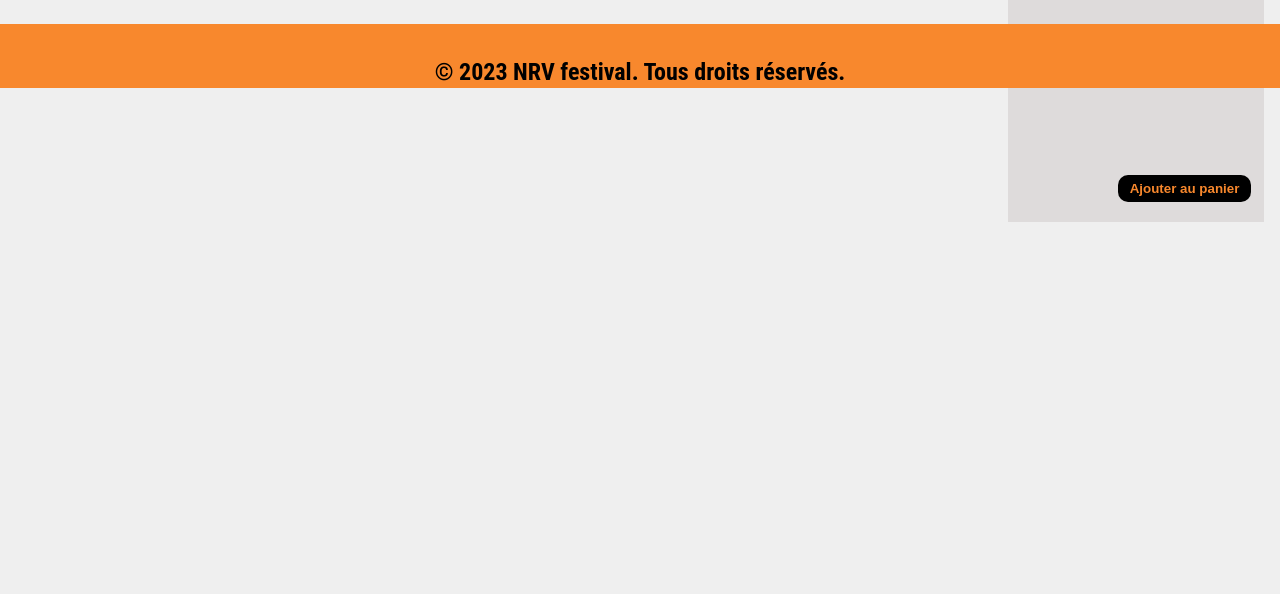
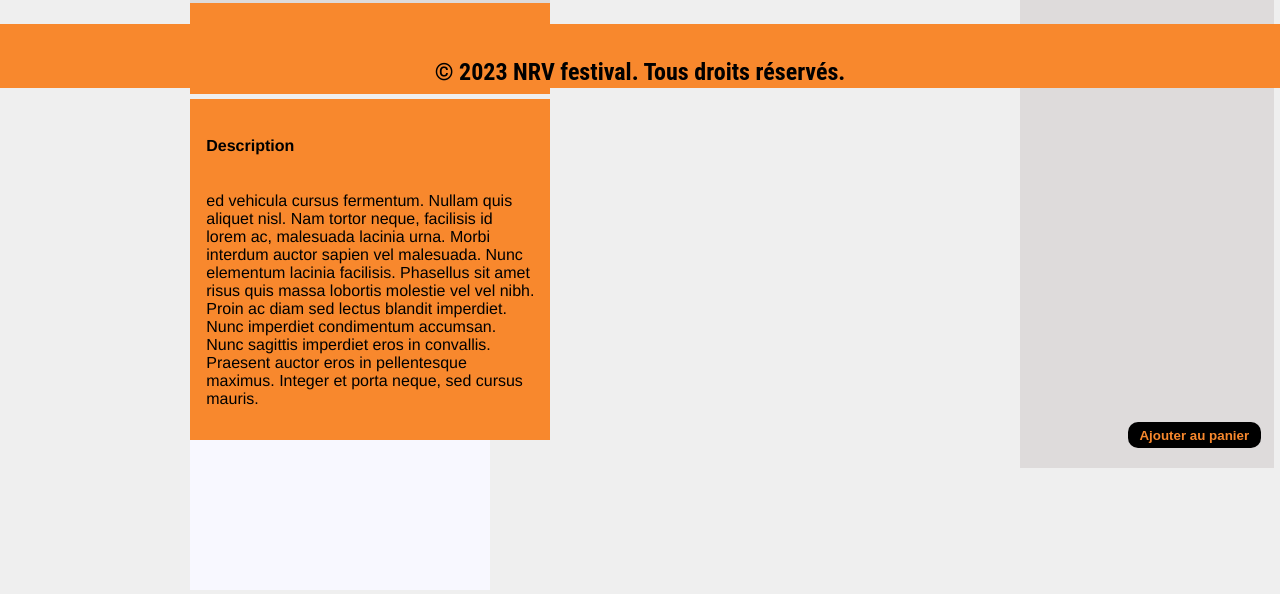
Before and after one commit to JulesSteelandt/NRV.net, a PHP site: page /public/html/page_soirees.html in a window 1280 px wide. Shown: the part 712-1306 px from the top of the page. Before the commit the page ends 934 px from the top, so only its background shows below. Run offline with PHP 8.4, Linux system fonts and the light colour scheme; style sheets or scripts are compiled from the project's sources.

Commit message:
maj soirée

```diff
--- a/web/public/html/page_soirees.html
+++ b/web/public/html/page_soirees.html
@@ -53,19 +53,25 @@
                 </div>
             </div>
         </div>
-        <div>
+        <div class="spectacleSoiree">
             <!-- nombre dépend du nombre de spectacle dans la soirée -->
-            <article class="spectacleSoiree">
+            <article class="spectacle" id="spectacle">
                 <!-- picture plus tard -->
-                <img src="" alt="">
+                <img src="../images/imgSpectacle.png" alt="imgSpec">
                 <div id="infoSpectacle">
-                    <h3></h3>
-                    <h3></h3>
-                    <h3></h3>
+                    <h3>Titre</h3>
+                    <h3>Artiste</h3>
+                    <h3>Style</h3>
                 </div>
                 <div id="description">
-                    <h4></h4>
-                    <p></p>
+                    <h4>Description</h4>
+                    <p>ed vehicula cursus fermentum. Nullam quis aliquet nisl.
+                        Nam tortor neque, facilisis id lorem ac, malesuada lacinia
+                        urna. Morbi interdum auctor sapien vel malesuada.
+                        Nunc elementum lacinia facilisis. Phasellus sit amet risus quis massa lobortis
+                        molestie vel vel nibh. Proin ac diam sed lectus blandit imperdiet.
+                        Nunc imperdiet condimentum accumsan. Nunc sagittis imperdiet eros in convallis.
+                        Praesent auctor eros in pellentesque maximus. Integer et porta neque, sed cursus mauris. </p>
                 </div>
                 <video></video>
 
@@ -95,4 +101,5 @@
 <footer>
     <p>&copy; 2023 NRV festival. Tous droits réservés.</p>
 </footer>
+
 </body>
--- a/web/public/scss/soirees.scss
+++ b/web/public/scss/soirees.scss
@@ -1,6 +1,12 @@
 @import "reset", "header", "footer", "bouton";
 
+body{
+  display: flex;
+  flex-direction: column;
+  min-height: 100vh;
+}
 section {
+  flex-grow: 1;
   display: flex;
   flex-direction: row;
   width: 100%;
@@ -66,23 +72,67 @@
   }
 
   .spectacleSoiree{
+    width: 100%;
     display: grid;
-    grid-template-columns: 33% 33% 33%;
-    grid-gap: 1%;
-    width: 100%;
+    grid-template-columns: repeat(14, $largeurSpect);
+    grid-gap: $largeur_goutieres;
+    box-sizing: border-box;
+    height: 65%;
+
+    .spectacle{
+      grid-column: 3/7;
+      grid-row: 1;
+      margin-top: 10px;
+      height: 40vh;
+      background-color: $color-theme-gray;
+
+      img{
+        width: 100%;
+      }
+
+      #infoSpectacle, #description{
+        grid-column: 3/7;
+        grid-row: 2;
+        background-color: #F8882D;
+        display: flex;
+        justify-content: space-between;
+        padding: 1em;
+      }
+
+      #infoSpectacle{
+        margin-bottom: 5px;
+      }
+      #description {
+        flex-direction: column;
+      }
+
+      video{
+        grid-column: 3/7;
+        grid-row: 3;
+        background-color: ghostwhite;
+       text-align: center;
+      }
+
+      }
+
+  }
   }
 
   nav div {
     border: solid 1px ghostwhite;
     margin: 2em;
+    min-width: 25em;
   }
 
   nav {
-    margin: 1em;
+    margin: 0.4em;
     width: 20%;
     background-color: $color_theme-gray;
     display: flex;
     flex-direction: column;
+    height: 128vh;
+
+    overflow: auto;
 
     div {
       display: flex;
@@ -115,4 +165,3 @@
       }
     }
   }
-}
```
